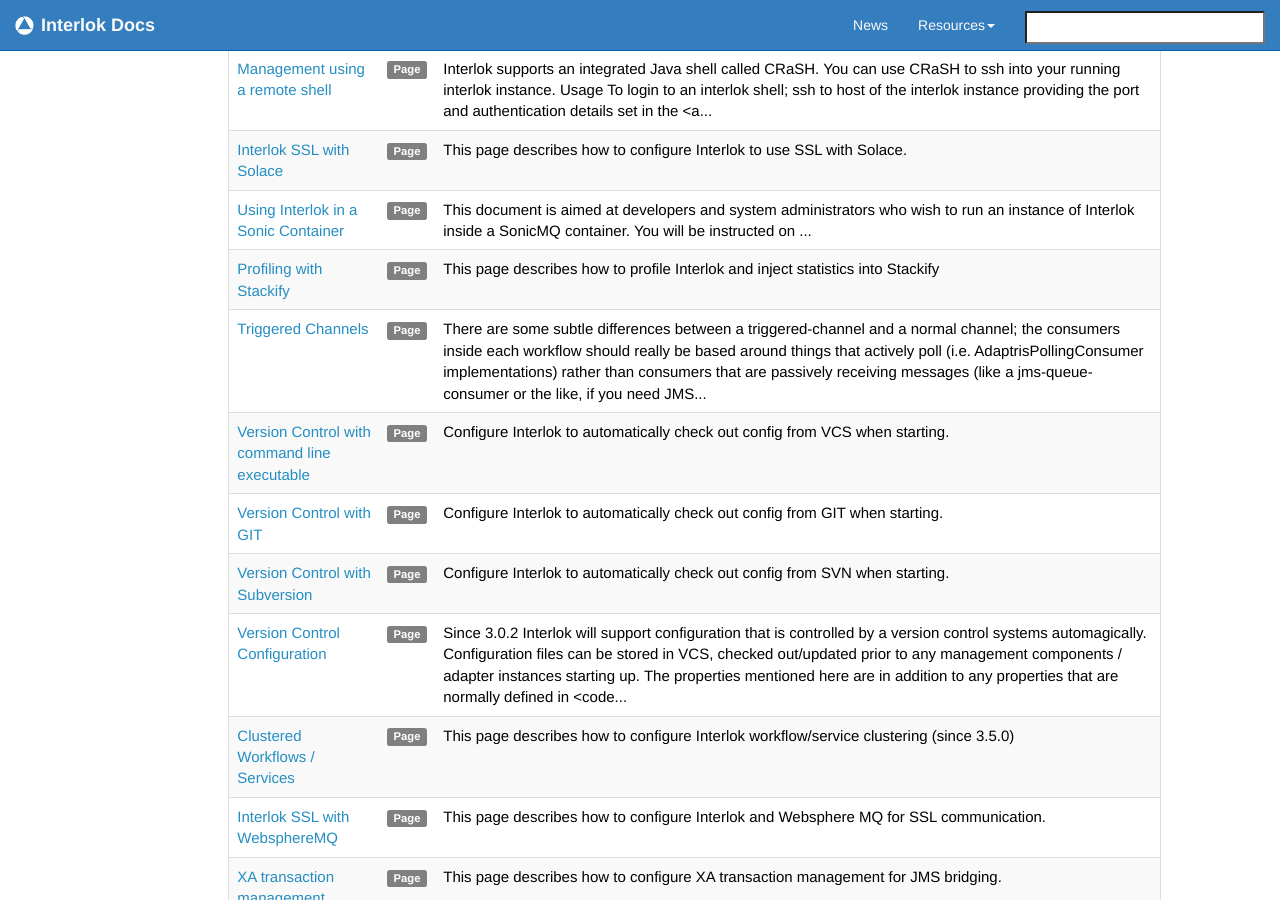
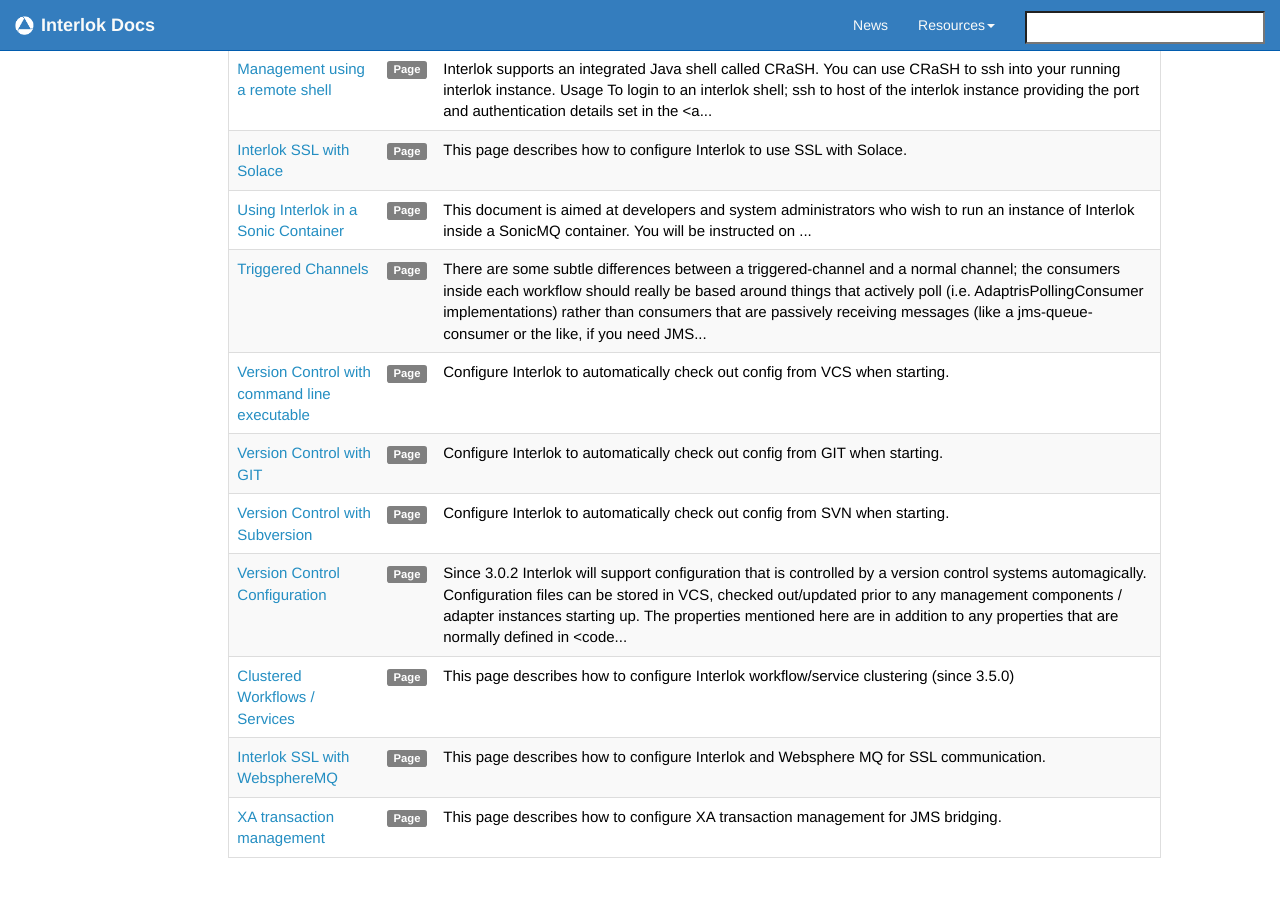
Before and after one commit to adaptris/interlok-docs-legacy, a Jekyll site: the page built from pages/tags/tag_advanced.md, in a window 1280 px wide and 900 px high, scrolled down 1099 px. Built offline with Jekyll 4.4.1, drawn with Linux system fonts in a browser that asks for light colours; nearby versions of some CDN libraries; comment, search, counter and statistics services are not loaded; some of the changed lines change nothing that is shown.

Commit message:
INTERLOK-2416 Removed the docs for stackify.

````diff
--- a/_data/sidebars/home_sidebar.yml
+++ b/_data/sidebars/home_sidebar.yml
@@ -371,10 +371,6 @@
           url: /advanced-new-relic-profiling.html
           output: web
 
-        - title: Profiling with Stackify
-          url: /advanced-stackify-profiling.html
-          output: web
-
     - title: Running in Docker
       url: /advanced-docker.html
       output: web
--- a/pages/advanced/advanced-stackify-profiling.md
+++ /dev/null
@@ -1,104 +0,0 @@
----
-title: Profiling with Stackify
-keywords: interlok
-tags: [advanced]
-sidebar: home_sidebar
-permalink: advanced-stackify-profiling.html
-summary: This page describes how to profile Interlok and inject statistics into Stackify
----
-
-{% include note.html content="If you don't know what [Stackify][] is then you can blithely ignore this document." %}
-
-{% include important.html content="in 3.8.0; adp-profiler and adp-stackify were renamed to interlok-profiler and interlok-stackify respectively" %}
-
-
-## Installation ##
-
-The `com.adaptris:interlok-profiler` and `com.adaptris:interlok-stackify` artefacts are not normally shipped as part of a traditional installer; you can download them directly from our [public repository] or use [Ant+Ivy](advanced-ant-ivy-deploy.html) to deploy them.
-
-
-## Enabling the profiler ##
-
-`com.adaptris:interlok-profiler` uses AOP to fire events when the appropriate methods of [Workflow][], [AdaptrisMessageProducer][] or [Service][] are triggered. It requires `aspjectjweaver` as a java agent when starting the JVM. The recommendation is to not use the bundled Interlok wrapper executables, and to roll your own scripts which can provide the correct startup parameters to the JVM. The aspects themselves are stored in `META-INF/profiler-aop.xml` which means that you need to set the appropriate aspectj system property to enable the aspects. To get meaningful information you need a concrete implementation of `com.adaptris.profiler.client.PluginFactory` which is where `com.adaptris:interlok-stackify` comes in.
-
-{% include important.html content="Currently, it is only possible to profile classes that live in a `com.adaptris..*` package, to avoid additional overhead in the Aspects." %}
-
-You will need to have an `adp-profiler.properties` in your classpath which contains a single property `com.adaptris.profiler.plugin.factory=`. The profiler
-plugins available for [Stackify] are:
-
-- `com.adaptris.stackify.StackifyPluginFactory`: Generates custom metrics for all workflows, services, and producers.
-- `com.adaptris.stackify.WorkflowProfiler`: Generates custom metrics for all workflows
-- `com.adaptris.stackify.ServiceProfiler`: Generates custom metrics for all services.
-- `com.adaptris.stackify.ProducerProfiler`: Generates custom metrics for all producers.
-
-In this example we only want to profile [Workflow][] activity so we would use `com.adaptris.profiler.plugin.factory=com.adaptris.stackify.WorkflowProfiler`.
-
-## Enabling Stackify ##
-
-You will need to install the [Stackify Agent][]. In addition to providing metrics for for your server hardware; this also allows you to have a custom instrumentation specifically for Interlok.
-
-Next you will need the stackify properties file, which must be included in your Interlok classpath.  You should simply be able to create this file and drop it into the Interlok "config" directory.
-
-The properties file must be so named; `stackify-api.properties` and only needs two properties;
-```
-stackify.apiKey=8Eh6Nv5GxxxxJy5Ej4Iv0Li4xxxxx8Io4Kr1Xj
-stackify.application=InterlokForStackify
-```
-
-The `stackify.apiKey` key is supplied by Stackify when you sign up.  The `stackify.application` is an arbitrary chosen name that will be used to group your metrics on the dashboard.
-
-
-## The Wrapper Script ##
-
-It's up to you how you build up the classpath; but you will need to manually include all the jars as part of the classpath; on Unix style systems, it will be as simple as:
-
-```bash
-MYCLASSPATH="./config"
-COREJARS=`ls -1 lib/*.jar`
-for jar in $COREJARS
-do
-  MYCLASSPATH=$MYCLASSPATH:$jar
-done
-```
-After that you need to specify the `-javaagent` parameter before using [SimpleBootstrap][] to start Interlok.
-
-```bash
-$JAVA_HOME/bin/java -javaagent:/home/adaptris/adapter/lib/aspectjweaver.jar -Dorg.aspectj.weaver.loadtime.configuration=META-INF/profiler-aop.xml -cp "$MYCLASSPATH" $JAVA_ARGS com.adaptris.core.management.SimpleBootstrap bootstrap.properties
-```
-
-
-# Runtime Logging #
-
-Once you have put it all together; then when you start the adapter, you will get additional logging at `TRACE` level in the adapter log file.
-
-```
-TRACE [<PollingTrigger-null-null> delivery thread] [WorkflowAspect] Before Workflow (StandardWorkflow(Workflow1)) : 7b7bfcf1-b65f-4d60-9ddb-335b101b1a05
-...
-TRACE [<PollingTrigger-null-null> delivery thread] [WorkflowAspect] After Workflow (StandardWorkflow(Workflow1)) : 21fbb273-fd64-4d0e-8a83-aef0b3d92736
-```
-
-If you wish to see more verbose logging and enable the stackify logging, you will make a change to your `log4j.xml` file to add the relevant logger level;
-
-```
-<logger name="com.stackify">
-  <level value="TRACE"/>
-</logger>
-```
-
-After about 15-20 minutes, then you will see your Interlok metric groups listed in your [Stackify][] dashboard.
-
-![Dashboard](./images/stackify/StackifyDash.png)
-
-And should you drill down into the groups you can see the metrics over a period of time;
-
-![FSProducer](./images/stackify/FSProducer.png)
-
-
-
-[Stackify]: http://stackify.com/
-[public repository]: https://development.adaptris.net/nexus/content/groups/public/com/adaptris/
-[SimpleBootstrap]: https://development.adaptris.net/nexus/content/sites/javadocs/com/adaptris/interlok-core/3.8-SNAPSHOT/com/adaptris/core/management/SimpleBootstrap.html
-[Stackify Agent]: https://stackify.screenstepslive.com/s/3095/m/7787/l/119709-installation-for-linux
-[Workflow]: https://development.adaptris.net/nexus/content/sites/javadocs/com/adaptris/interlok-core/3.8-SNAPSHOT/com/adaptris/core/AdaptrisMessageListener.html#onAdaptrisMessage-com.adaptris.core.AdaptrisMessage-
-[AdaptrisMessageProducer]: https://development.adaptris.net/nexus/content/sites/javadocs/com/adaptris/interlok-core/3.8-SNAPSHOT/com/adaptris/core/AdaptrisMessageSender.html#produce-com.adaptris.core.AdaptrisMessage-com.adaptris.core.ProduceDestination-
-[Service]: https://development.adaptris.net/nexus/content/sites/javadocs/com/adaptris/interlok-core/3.8-SNAPSHOT/com/adaptris/core/Service.html#doService-com.adaptris.core.AdaptrisMessage-
````
